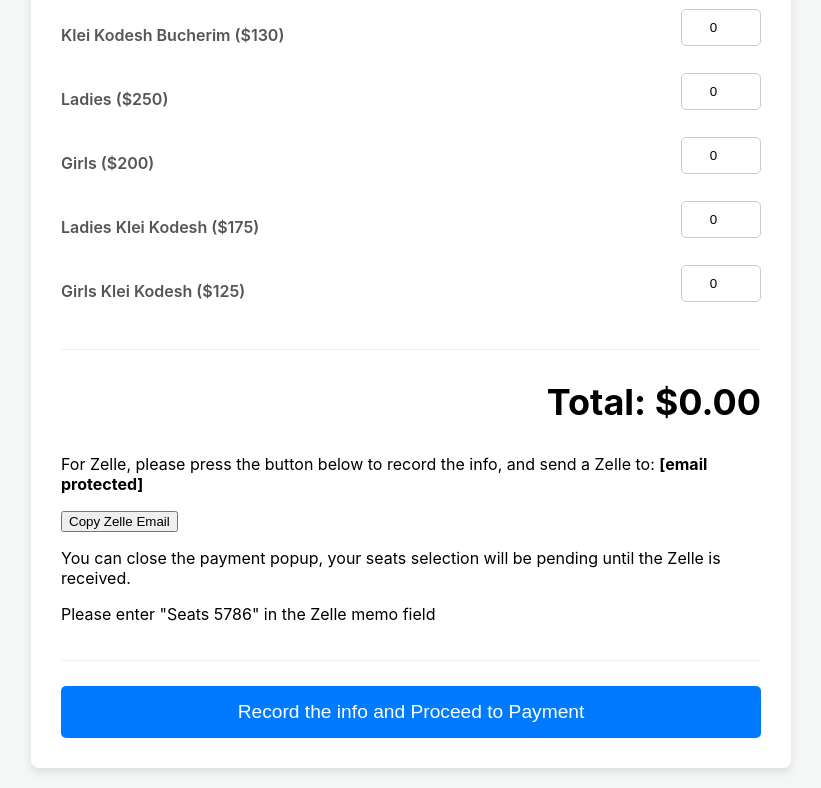
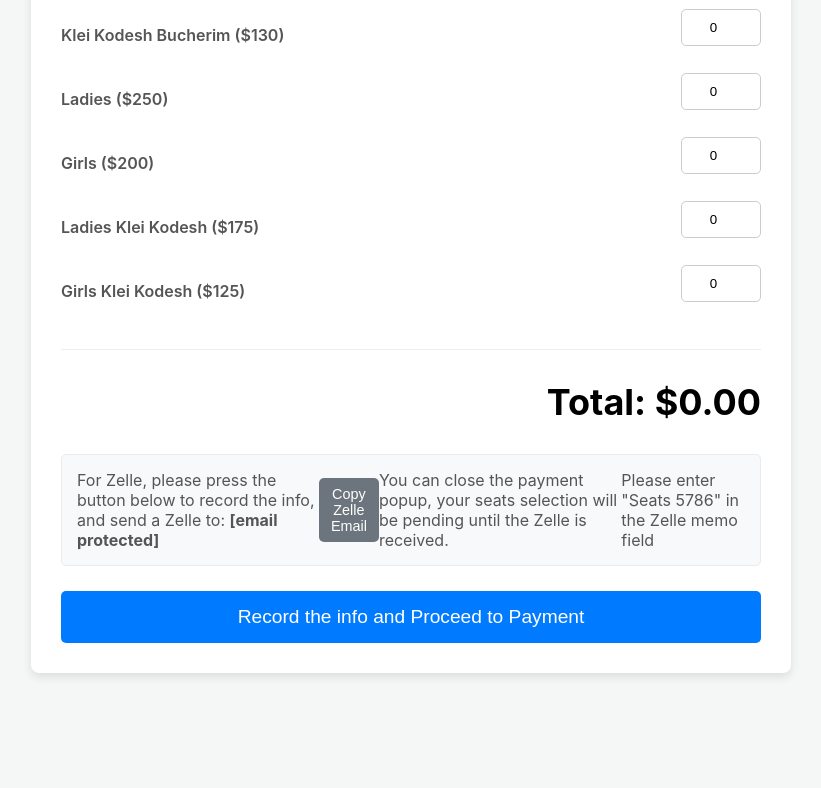
Before and after one commit to CMYShul/Shul-Seats, a website: page index.html in a window 1280 px wide. Shown: the part 825-1613 px from the top of the page, without its empty margins (229-1050 px from the left). After the commit the page ends 1518 px from the top, so only its background shows below. Drawn offline with Linux system fonts and the light colour scheme; a script that the page names is missing.

Commit message:
Update style.css

```diff
--- a/style.css
+++ b/style.css
@@ -24,7 +24,6 @@ h1, h3 {
     padding-bottom: 20px;
 }
 
-/* New style for side-by-side name fields */
 .name-fields {
     display: flex;
     gap: 20px;
@@ -95,19 +94,49 @@ input[type="number"] {
     background-color: #0056b3;
 }
 
-
-/* --- ADD THIS NEW STYLE for the top Clear All button --- */
 .clear-button-top {
-    float: right; /* Positions the button to the top right */
+    float: right;
     background: none;
     border: none;
-    color: #007bff; /* Makes it look like a link */
+    color: #007bff;
     cursor: pointer;
     padding: 0;
     font-size: 0.9em;
-    margin-top: -15px; /* Adjust as needed to align nicely */
+    margin-top: -15px;
     margin-bottom: 10px;
 }
 .clear-button-top:hover {
     text-decoration: underline;
 }
+.email-copy-section {
+    display: flex;
+    align-items: center;
+    justify-content: space-between;
+    padding: 15px;
+    background-color: #f8f9fa;
+    border: 1px solid #e9ecef;
+    border-radius: 5px;
+}
+
+.email-copy-section p {
+    margin: 0;
+    color: #555;
+}
+
+.copy-button {
+    padding: 8px 12px;
+    font-size: 0.9em;
+    background-color: #6c757d;
+    color: white;
+    border: none;
+    border-radius: 5px;
+    cursor: pointer;
+    transition: background-color 0.3s;
+}
+
+.copy-button:hover {
+    background-color: #5a6268;
+}
+.copy-button.copied {
+    background-color: #28a745;
+}
```
